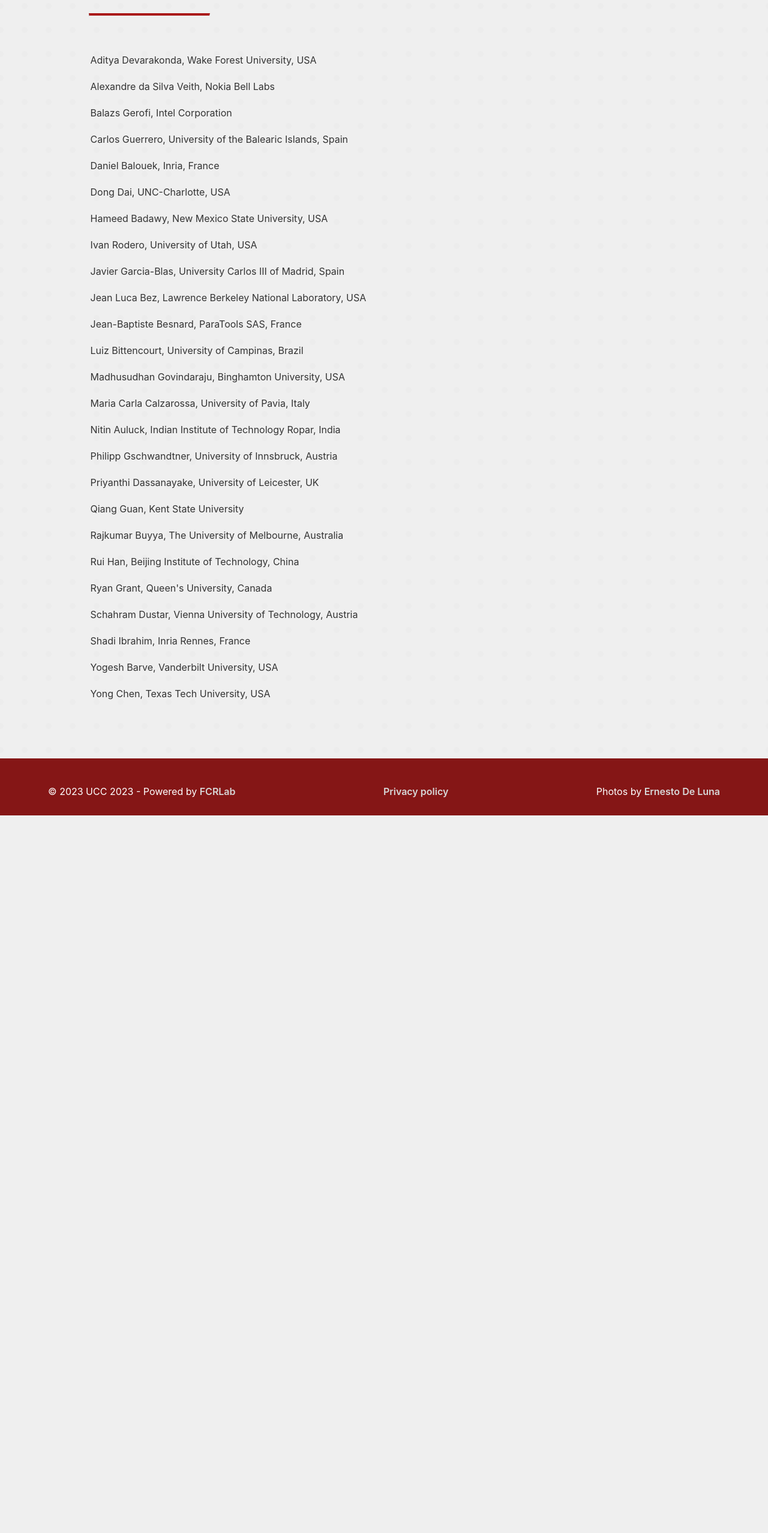
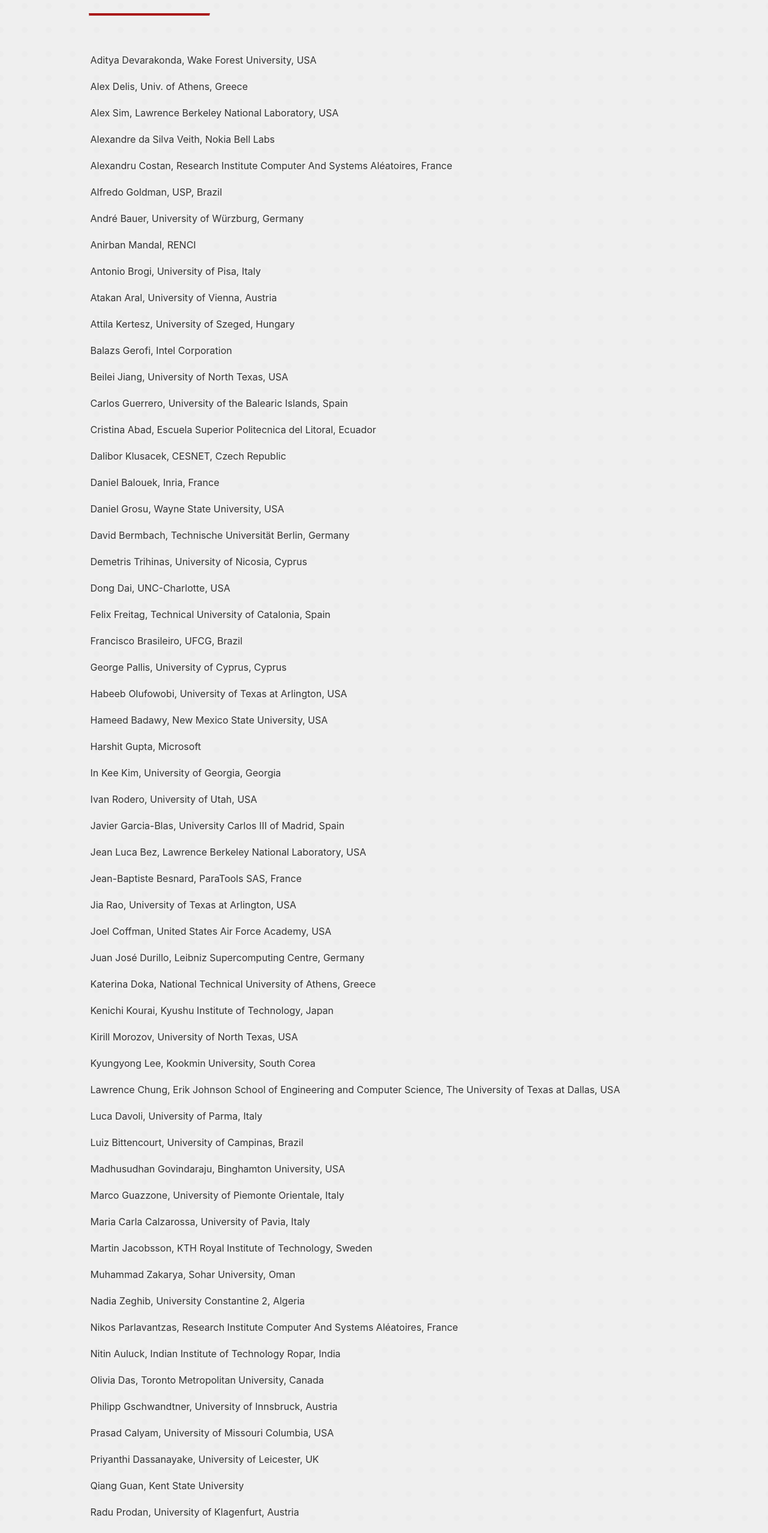
Before and after one commit to UCC-Conference/UCC2023, a React (Create React App) app: page /technical-program-committee in a window 1280 px wide. Shown: the part 191-2746 px from the top of the page at 60% size. Before the commit the page ends 1550 px from the top, so only its background shows below. Built offline with nearby package versions, Linux system fonts and the light colour scheme.

Commit message:
update: new TCP members added

```diff
--- a/src/pages/TechnicalProgramCommittee.js
+++ b/src/pages/TechnicalProgramCommittee.js
@@ -11,30 +11,84 @@ const SteeringCommittee = () => {
                 <table>
                     <tbody>
                         <tr><td>Aditya Devarakonda, Wake Forest University, USA</td></tr>
+                        <tr><td>Alex Delis, Univ. of Athens, Greece</td></tr>
+                        <tr><td>Alex Sim, Lawrence Berkeley National Laboratory, USA</td></tr>
                         <tr><td>Alexandre da Silva Veith, Nokia Bell Labs</td></tr>
+                        <tr><td>Alexandru Costan, Research Institute Computer And Systems Aléatoires, France</td></tr>
+                        <tr><td>Alfredo Goldman, USP, Brazil</td></tr>
+                        <tr><td>André Bauer, University of Würzburg, Germany</td></tr>
+                        <tr><td>Anirban Mandal, RENCI</td></tr>
+                        <tr><td>Antonio Brogi, University of Pisa, Italy</td></tr>
+                        <tr><td>Atakan Aral, University of Vienna, Austria</td></tr>
+                        <tr><td>Attila Kertesz, University of Szeged, Hungary</td></tr>
                         <tr><td>Balazs Gerofi, Intel Corporation</td></tr>
+                        <tr><td>Beilei Jiang, University of North Texas, USA</td></tr>
                         <tr><td>Carlos Guerrero, University of the Balearic Islands, Spain</td></tr>
+                        <tr><td>Cristina Abad, Escuela Superior Politecnica del Litoral, Ecuador</td></tr>
+                        <tr><td>Dalibor Klusacek, CESNET, Czech Republic</td></tr>
                         <tr><td>Daniel Balouek, Inria, France</td></tr>
+                        <tr><td>Daniel Grosu, Wayne State University, USA</td></tr>
+                        <tr><td>David Bermbach, Technische Universität Berlin, Germany</td></tr>
+                        <tr><td>Demetris Trihinas, University of Nicosia, Cyprus</td></tr>
                         <tr><td>Dong Dai, UNC-Charlotte, USA</td></tr>
+                        <tr><td>Felix Freitag, Technical University of Catalonia, Spain</td></tr>
+                        <tr><td>Francisco Brasileiro, UFCG, Brazil</td></tr>
+                        <tr><td>George Pallis, University of Cyprus, Cyprus</td></tr>
+                        <tr><td>Habeeb Olufowobi, University of Texas at Arlington, USA</td></tr>
                         <tr><td>Hameed Badawy, New Mexico State University, USA</td></tr>
+                        <tr><td>Harshit Gupta, Microsoft</td></tr>
+                        <tr><td>In Kee Kim, University of Georgia, Georgia</td></tr>
                         <tr><td>Ivan Rodero, University of Utah, USA</td></tr>
                         <tr><td>Javier Garcia-Blas, University Carlos III of Madrid, Spain</td></tr>
                         <tr><td>Jean Luca Bez, Lawrence Berkeley National Laboratory, USA</td></tr>
                         <tr><td>Jean-Baptiste Besnard, ParaTools SAS, France</td></tr>
+                        <tr><td>Jia Rao, University of Texas at Arlington, USA</td></tr>
+                        <tr><td>Joel Coffman, United States Air Force Academy, USA</td></tr>
+                        <tr><td>Juan José Durillo, Leibniz Supercomputing Centre, Germany</td></tr>
+                        <tr><td>Katerina Doka, National Technical University of Athens, Greece</td></tr>
+                        <tr><td>Kenichi Kourai, Kyushu Institute of Technology, Japan</td></tr>
+                        <tr><td>Kirill Morozov, University of North Texas, USA</td></tr>
+                        <tr><td>Kyungyong Lee, Kookmin University, South Corea</td></tr>
+                        <tr><td>Lawrence Chung, Erik Johnson School of Engineering and Computer Science, The University of Texas at Dallas, USA</td></tr>
+                        <tr><td>Luca Davoli, University of Parma, Italy</td></tr>
                         <tr><td>Luiz Bittencourt, University of Campinas, Brazil</td></tr>
                         <tr><td>Madhusudhan Govindaraju, Binghamton University, USA</td></tr>
+                        <tr><td>Marco Guazzone, University of Piemonte Orientale, Italy</td></tr>
                         <tr><td>Maria Carla Calzarossa, University of Pavia, Italy</td></tr>
+                        <tr><td>Martin Jacobsson, KTH Royal Institute of Technology, Sweden</td></tr>
+                        <tr><td>Muhammad Zakarya, Sohar University, Oman</td></tr>
+                        <tr><td>Nadia Zeghib, University Constantine 2, Algeria</td></tr>
+                        <tr><td>Nikos Parlavantzas, Research Institute Computer And Systems Aléatoires, France</td></tr>
                         <tr><td>Nitin Auluck, Indian Institute of Technology Ropar, India</td></tr>
+                        <tr><td>Olivia Das, Toronto Metropolitan University, Canada</td></tr>
                         <tr><td>Philipp Gschwandtner, University of Innsbruck, Austria</td></tr>
+                        <tr><td>Prasad Calyam, University of Missouri Columbia, USA</td></tr>
                         <tr><td>Priyanthi Dassanayake, University of Leicester, UK</td></tr>
                         <tr><td>Qiang Guan, Kent State University</td></tr>
+                        <tr><td>Radu Prodan, University of Klagenfurt, Austria</td></tr>
                         <tr><td>Rajkumar Buyya, The University of Melbourne, Australia</td></tr>
+                        <tr><td>Ramin Yahyapour, University of Göttingen, Germany</td></tr>
                         <tr><td>Rui Han, Beijing Institute of Technology, China</td></tr>
                         <tr><td>Ryan Grant, Queen's University, Canada</td></tr>
+                        <tr><td>Sangmi Pallickara, Colorado State University, USA</td></tr>
                         <tr><td>Schahram Dustar, Vienna University of Technology, Austria</td></tr>
                         <tr><td>Shadi Ibrahim, Inria Rennes, France</td></tr>
+                        <tr><td>Shrideep Pallickara, Colorado State University, USA</td></tr>
+                        <tr><td></td></tr>
+                        <tr><td>Simon Caton, University College Dublin, Ireland</td></tr>
+                        <tr><td>Sukhpal Singh Gill, Queen Mary University of London, United Kingdom</td></tr>
+                        <tr><td>Thomas Fahringer, UIBK, Austria</td></tr>
+                        <tr><td>Toshihiro Hanawa, The University of Tokyo, Japan</td></tr>
+                        <tr><td>Valeria Cardellini, University of Roma "Tor Vergata", Italy</td></tr>
+                        <tr><td>Vasilios Andrikopoulos, University of Groningen, Netherland</td></tr>
+                        <tr><td>Vincenzo De Maio, Technische Universität Wien, Austria</td></tr>
+                        <tr><td>Vladimir Vlassov, KTH Royal Institute of Technology, Sweden</td></tr>
+                        <tr><td>Weilong Ding, North China University of Technology, China</td></tr>
+                        <tr><td>Xiaoyi Lu, University of California, USA</td></tr>
+                        <tr><td>Yao Liu, Rutgers University, USA</td></tr>
                         <tr><td>Yogesh Barve, Vanderbilt University, USA</td></tr>
                         <tr><td>Yong Chen, Texas Tech University, USA</td></tr>
+                        <tr><td>Zhi Qiao, Microsoft</td></tr>
                         </tbody>
                 </table>
             </Content>
```
